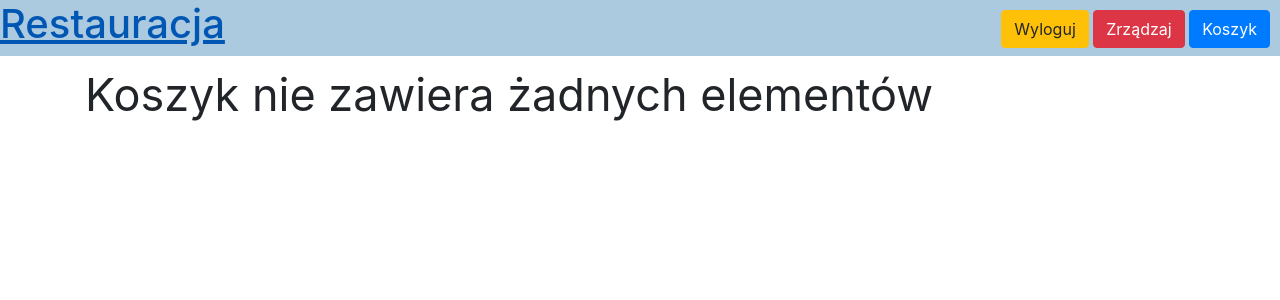
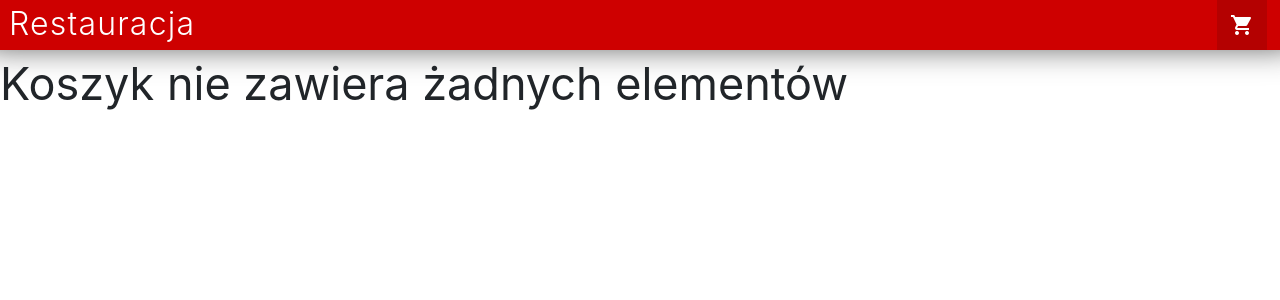
Before and after one commit to marosiak/django_pizza, a Django app: page /cart in a window 1280 px wide. Shown: the top 300 px of the page. Run offline with Django 3.2, Linux system fonts and the light colour scheme; the visitor is signed in with stand-in values (Sample User, id 1); some libraries are stand-ins or nearby versions.

Commit message:
[progress] css style

```diff
--- a/pizza/templates/pizza/base.html
+++ b/pizza/templates/pizza/base.html
@@ -5,38 +5,64 @@
         <link rel="stylesheet" href="https://stackpath.bootstrapcdn.com/bootstrap/4.2.1/css/bootstrap.min.css" integrity="sha384-GJzZqFGwb1QTTN6wy59ffF1BuGJpLSa9DkKMp0DgiMDm4iYMj70gZWKYbI706tWS" crossorigin="anonymous">
         <script src="//netdna.bootstrapcdn.com/twitter-bootstrap/2.3.2/js/bootstrap.min.js"></script>
         <script src="https://code.jquery.com/jquery-3.3.1.slim.min.js" integrity="sha384-q8i/X+965DzO0rT7abK41JStQIAqVgRVzpbzo5smXKp4YfRvH+8abtTE1Pi6jizo" crossorigin="anonymous"></script>
-<script src="https://cdnjs.cloudflare.com/ajax/libs/popper.js/1.14.6/umd/popper.min.js" integrity="sha384-wHAiFfRlMFy6i5SRaxvfOCifBUQy1xHdJ/yoi7FRNXMRBu5WHdZYu1hA6ZOblgut" crossorigin="anonymous"></script>
+        <script src="https://cdnjs.cloudflare.com/ajax/libs/popper.js/1.14.6/umd/popper.min.js" integrity="sha384-wHAiFfRlMFy6i5SRaxvfOCifBUQy1xHdJ/yoi7FRNXMRBu5WHdZYu1hA6ZOblgut" crossorigin="anonymous"></script>
+        <link href="https://fonts.googleapis.com/icon?family=Material+Icons"
+      rel="stylesheet">
     </head>
     <style>
-        .page-header {
-            background-color: #accadf;
-            width: 100%;
+        #header-text {
+            color: rgb(255, 255, 255);
+            text-align: center;
+            font-size: 32px;
+            line-height: 35px;
+            letter-spacing: 1.18px;
+            font-weight: 300; position:
+            relative; top: 50%;
+            bottom: 50%;
+            padding-right: 5px;
+            padding-left: 0px;
+            margin-left: 9px;
+            margin-top: 6px;
+            margin-bottom: 9px;
+        }
+        .icon-button {
             height: 50px;
-            margin-bottom: 5px;
-            margin-top: 0px;
-            content: "";
-            display: table;
-            clear: both;
+            width: 50px;
+            background-color: rgb(180, 1, 1);
+            display: flex;
+            justify-content: center;
+            align-items: center;
+            margin-right: 4px;
+
         }
-        .loginRow {
-            margin-top: 15px;
-            margin-bottom: 15px;
-            /* margin-right: 40%; */
+        .icon-button:hover {
+            background-color: rgb(180, 1, 1,0.1);
+            cursor: pointer;
+            user-select: none;
         }
-        .pizza_delegate {
-            background-color: #accadf;
-            padding-top:10px;
-            padding-bottom: 10px;
-            padding-left:10px;
-            margin-bottom:10px;
-            margin-top: 10px;
+        .close-button {
+            width: 50px;
+            height: 50px;
+            background-color: rgb(206, 0, 0,255);
+            display: flex;
+            justify-content: center;
+            align-items: center;
+            box-shadow: rgba(0, 0, 0, 0.3) -8px 0px 21px -10px;
         }
-        #cart-item-flex {
-            display: flex;
-            background-color: #accadf;
-            margin-bottom: 5px;
-            justify-content: space-between;
+        .close-button:hover {
+            background-color: rgb(206, 0, 1,0.1);
         }
+        .cart-item-flex {
+            display: flex; justify-content: space-between; align-items: flex-start;
+            align-items: center;
+            width: 90%;
+            background-color: #B40101;
+            margin: 3px 3px 3px 22px;
+            height: 50px;
+            color: rgb(255, 255, 255);
+
+        }
+        .material-icons.md-dark { color: rgba(255, 255, 255, 255); }
     </style>
     <script>
         function addToCart() {
@@ -44,25 +70,25 @@
         }
     </script>
     <body>
-        <div class="page-header">
-            <h1 style="float:left;"><a href="/">Restauracja</a></h1>
-            <div id="navigation-bar" style="float:right; position: relative; right: 10px; top:10px;">
-                {% if user.is_authenticated %}
-                    <a class="btn btn-warning" href="{% url 'orders_list' %}">Wyloguj</a>
-                    <a class="btn btn-danger" id="manage-button" href="{% url 'orders_list' %}">Zrządzaj</a>
-                {% endif %}
-                <a class="btn btn-primary" href="{% url 'cart' %}">Koszyk</a>
-            </div>
+        <!--<div class="page-header">-->
+            <!--<h1 style="float:left;"><a href="/">Restauracja</a></h1>-->
+            <!--<div id="navigation-bar" style="float:right; position: relative; right: 10px; top:10px;">-->
+                <!--{% if user.is_authenticated %}-->
+                    <!--<a class="btn btn-warning" href="{% url 'orders_list' %}">Wyloguj</a>-->
+                    <!--<a class="btn btn-danger" id="manage-button" href="{% url 'orders_list' %}">Zrządzaj</a>-->
+                <!--{% endif %}-->
+                <!--<a class="btn btn-primary" href="{% url 'cart' %}">Koszyk</a>-->
+            <!--</div>-->
 
 
-        </div>
-        <div class="content container">
-            <div class="row">
-                <div class="col-md-8">
-                {% block content %}
-                {% endblock %}
-                </div>
+        <!--</div>-->
+        <div id="page-header" width="100%" height="25px" style="background-color: rgb(206, 0, 0); display: flex; place-content: space-between; align-items: center; box-shadow: rgba(0, 0, 0, 0.686) 0px -19px 32px 16px;">
+            <h1 id="header-text"><a style="color:white" href="/">Restauracja</a></h1>
+            <div id="header-buttons-row" style="width: 150px; display: flex; flex-direction: row-reverse; padding-right: 9px;">
+                <a style="text-decoration: none;" href="{% url 'cart' %}"><div class="icon-button"><i class="material-icons md-48 md-dark">shopping_cart</i></div></a>
             </div>
         </div>
+        {% block content %}
+        {% endblock %}
     </body>
 </html>
--- a/pizza/templates/pizza/cart.html
+++ b/pizza/templates/pizza/cart.html
@@ -2,26 +2,38 @@
 {% load mathfilters %}
 
 {% block content %}
+    <div id="cart-container" style="display: flex; flex-direction: column; width:60%;">
     {% if cart_items|length > 0 %}
-        <h1>Koszyk</h1>
+        <h1 style="margin-top: 19px; margin-right: 8px; margin-left: 22px;">Koszyk</h1>
 
         {% for item in cart_items %}
             {% for pizza in pizzas %}
                 {% if pizza.pk == item.pk %}
-                    <div id="cart-item-flex">
-                        <p style="float:left;"> {{pizza}}</p>
-                                <form method='POST' action={% url 'cart_update' pk=pizza.pk %}> {% csrf_token %}
-                                    <input onchange="this.form.submit();" style="height:100%;" type="number" min="1" max="20" required name="count" value={{item.count}}>
-                                </form>
-                            <p>{{   pizza.price|mul:item.count}} zł</p>
-                            <a class="btn btn-danger" href="{% url 'cart_remove_item' pk=forloop.parentloop.counter0 %}">X</a>
+                    <div class="cart-item-flex">
+                        <!--<p style=" margin-left: 10px; width: 25%"> {{pizza}}</p>-->
+                        <div style="background-color:#CE0000;width: 23%; height:100%; box-shadow: rgba(0, 0, 0, 0.3) 1px 0px 30px -2px;">
+                            <div style="background-color: rgb(206, 0, 0); padding-left: 15px; width: 23%; height: 100%; display: flex; align-items: center; justify-content: flex-start; width: 95%">
+                                {{pizza}}
+                            </div>
+                        </div>
+                                <div style="background-color:#CE0000; position: relative; display: flex; justify-content: space-around; align-items: center; width: 150px; height:100%; padding: 10px; box-shadow: rgba(0, 0, 0, 0.3) 0px 0px 21px -4px;">
+                                    <form method='POST' action={% url 'cart_update' pk=pizza.pk %}> {% csrf_token %}
+                                        <input onchange="this.form.submit();" style="height:100%;" type="number" min="1" max="20" required name="count" value={{item.count}}>
+                                    </form>
+                                    {{   pizza.price|mul:item.count}} zł
+                                </div>
+                            <a style="text-decoration: none;" href="{% url 'cart_remove_item' pk=forloop.parentloop.counter0 %}"><div class="close-button"><i class="material-icons md-48 md-dark">close</i></div></a>
+                            <!--<a class="btn btn-danger" href="{% url 'cart_remove_item' pk=forloop.parentloop.counter0 %}">X</a>-->
                     </div>
                 {% endif %}
             {% endfor %}
         {% endfor %}
-        <a class="btn btn-danger" href="{% url 'cart_clear' %}">Wyczyść liste</a>
-        <a class="btn btn-success" href="{% url 'order_finalize'%}">Finalizuj</a>
+        <div style="display: flex; justify-content: flex-end; width:90%; margin-left:22px; margin-top:15px">
+            <a class="btn btn-danger" style="margin-left: 4px;" href="{% url 'cart_clear' %}">Wyczyść liste</a>
+            <a class="btn btn-success" style="margin-left: 4px;" href="{% url 'order_finalize'%}">Finalizuj</a>
+        </div>
     {% else %}
         <p class="text-nowrap" style="position: absolute; text-align:center; font-size: 45px">Koszyk nie zawiera żadnych elementów</p>
     {% endif %}
+    </div>
 {% endblock %}
```
Also changed, not shown: pizza/templates/pizza/pizzas_list.html (+5 -3 lines).
